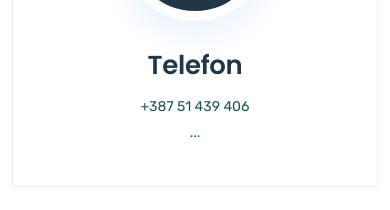
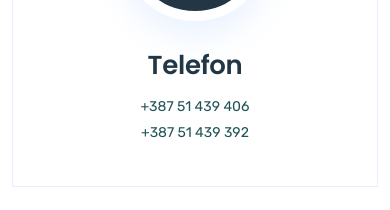
Before and after one commit to francaboy/Biotega.net-Website, a React (Create React App) app: page /kontakt in a window 390 px wide. Shown: the part 1580-1790 px from the top of the page. Built offline with nearby package versions, Linux system fonts and the light colour scheme; no server answers.

Commit message:
contact
phone number added

```diff
--- a/src/pages/Contact/ContactArea/ContactArea.js
+++ b/src/pages/Contact/ContactArea/ContactArea.js
@@ -32,7 +32,7 @@ const ContactArea = () => {
                 <i className="fas fa-phone"></i>
                 <h3>Telefon</h3>
                 <p>+387 51 439 406</p>
-                <p>...</p>
+                <p>+387 51 439 392</p>
               </div>
             </div>
           </div>
```
